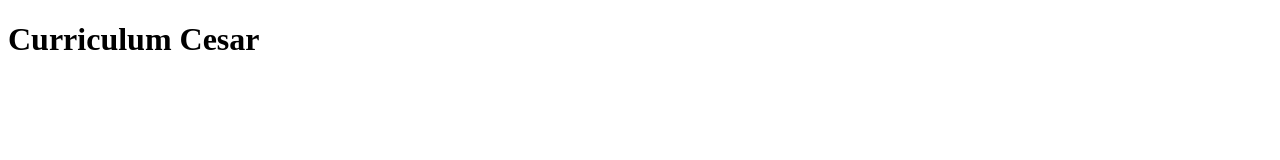
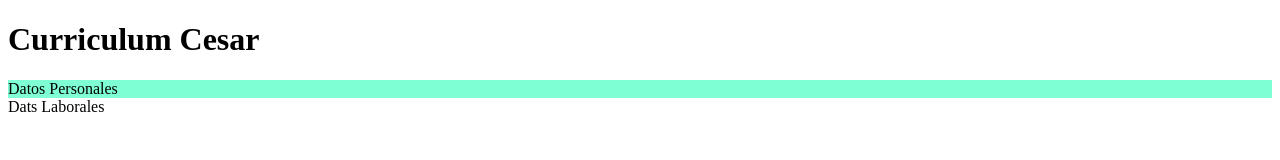
Before and after one commit to Croupierr/CV, a website: page index.html in a window 1280 px wide. Drawn offline with Linux system fonts and the light colour scheme; files that its build step writes are made by us from their sources.

Commit message:
cambios pagina

```diff
--- a/index.html
+++ b/index.html
@@ -2,9 +2,17 @@
 <html>
     <head>
         <meta charset="utf-8" />
+        <link rel="stylesheet" href="css/app.css">
         <title>Curriculum Cesar</title>
+        <style>
+        aside {
+    background-color: aquamarine
+}
+        </style>
     </head>
     <body>
         <h1>Curriculum Cesar</h1>
+        <aside>Datos Personales</aside>
+        <section>Dats Laborales</section>
     </body>
 </html>
--- a/package.json
+++ b/package.json
@@ -4,6 +4,7 @@
   "description": "CV CA",
   "main": "index.js",
   "scripts": {
+    "server": "serve",
     "test": "echo \"Error: no test specified\" && exit 1"
   },
   "repository": {
--- /dev/null
+++ b/styles/app.css
@@ -0,0 +1,3 @@
+aside {
+    background-color: cornflowerblue
+}
```
